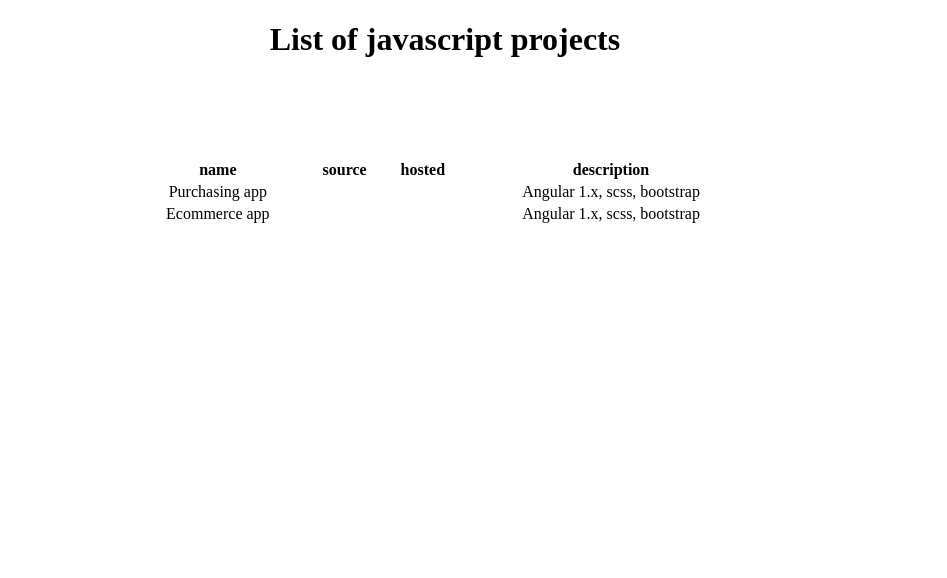
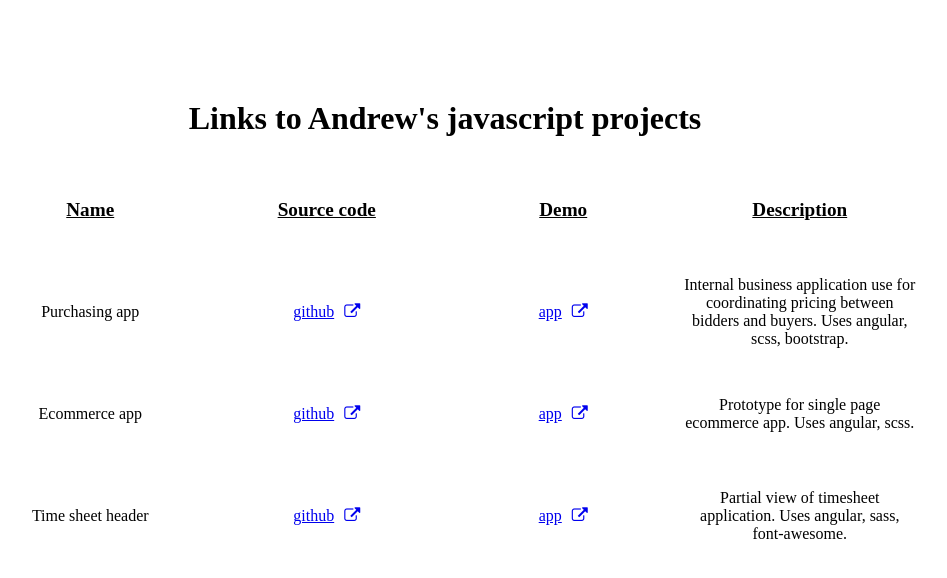
Before and after one commit to anefsky/projects-index, an Angular app: page / in a window 1280 px wide. Shown: the top 578 px of the page, without its empty margins (195-1142 px from the left). Built offline with nearby package versions, Linux system fonts and the light colour scheme.

Commit message:
Add links in table.

```diff
--- a/src/app/header/header.component.html
+++ b/src/app/header/header.component.html
@@ -1 +1 @@
-<h1>List of javascript projects</h1>
+<h1>Links to Andrew's javascript projects</h1>
--- a/src/app/page/page.component.scss
+++ b/src/app/page/page.component.scss
@@ -1,4 +1,6 @@
 #page {
 	margin: 0 auto;
+	margin-top: 100px;
 	text-align: center;
+
 }
--- a/src/app/projects-list/projects-list.component.html
+++ b/src/app/projects-list/projects-list.component.html
@@ -14,14 +14,15 @@
 					{{ listing.name }}
 				</td>
 				<td>
-					{{ listing.source }}
+					<a href="{{ listing.source }}" target="_blank">github<i class="fa fa-external-link" aria-hidden="true"></i></a>
 				</td>
 				<td>
-					{{ listing.hosted }}
+					<a href="{{ listing.hosted }}" target="_blank">app<i class="fa fa-external-link" aria-hidden="true"></i></a>
 				</td>
 				<td>
 					{{ listing.description }}
 				</td>
+
 			</tr>
 
 		</tbody>
--- a/src/app/projects-list/projects-list.component.scss
+++ b/src/app/projects-list/projects-list.component.scss
@@ -1,9 +1,25 @@
 .projects-list {
 	margin: 0 auto;
+	width: 75%;
 
 	table {
-		width: 50%;
-		margin: 0 auto;
-		margin-top: 100px;
+//		margin: 0 auto;
+//		margin-top: 100px;
+//		width: 100%;
+		thead {
+			th {
+				font-size: 1.2em;
+				text-decoration: underline;
+			}
+		}
+		tr {
+			height: 100px;
+		}
+		td{
+			width: 25%;
+			i {
+				margin-left: 10px;
+			}
+		}
 	}
 }
--- a/src/app/projects-list/projects-list.component.ts
+++ b/src/app/projects-list/projects-list.component.ts
@@ -15,31 +15,37 @@ export class ProjectsListComponent implements OnInit {
 	ngOnInit() {
 		this.headings = [
 		{
-			label: "name"
+			label: "Name"
 		},
 		{
-			label: "source"
+			label: "Source code"
 		},
 		{
-			label: "hosted"
+			label: "Demo"
 		},
 		{
-			label: "description"
+			label: "Description"
 		}
 		];
 
 		this.listings = [
 		{
 			name: "Purchasing app",
-			source: "",
-			hosted: "",
-			description: "Angular 1.x, scss, bootstrap"
+			source: "https://github.com/anefsky/penguin",
+			hosted: "http://andrewnefsky.com/projects/penguin",
+			description: "Internal business application use for coordinating pricing between bidders and buyers.  Uses angular, scss, bootstrap."
 		},
 		{
 			name: "Ecommerce app",
-			source: "",
-			hosted: "",
-			description: "Angular 1.x, scss, bootstrap"
+			source: "https://github.com/anefsky/catalogue_page",
+			hosted: "http://andrewnefsky.com/projects/catalogue_page",
+			description: "Prototype for single page ecommerce app.  Uses angular, scss."
+		},
+		{
+			name: "Time sheet header",
+			source: "https://github.com/anefsky/virtusa",
+			hosted: "http://andrewnefsky.com/projects/virtusa",
+			description: "Partial view of timesheet application.  Uses angular, sass, font-awesome."
 		}
 		];
 	}
--- a/src/index.html
+++ b/src/index.html
@@ -1,14 +1,15 @@
 <!doctype html>
 <html lang="en">
 <head>
-  <meta charset="utf-8">
-  <title>Projects Index</title>
-  <base href="/">
+	<meta charset="utf-8">
+	<title>Projects Index</title>
+	<base href="/">
 
-  <meta name="viewport" content="width=device-width, initial-scale=1">
-  <link rel="icon" type="image/x-icon" href="favicon.ico">
+	<meta name="viewport" content="width=device-width, initial-scale=1">
+	<link rel="stylesheet" href="https://cdnjs.cloudflare.com/ajax/libs/font-awesome/4.7.0/css/font-awesome.css">
+
 </head>
 <body>
-  <app-root></app-root>
+	<app-root></app-root>
 </body>
 </html>
```
